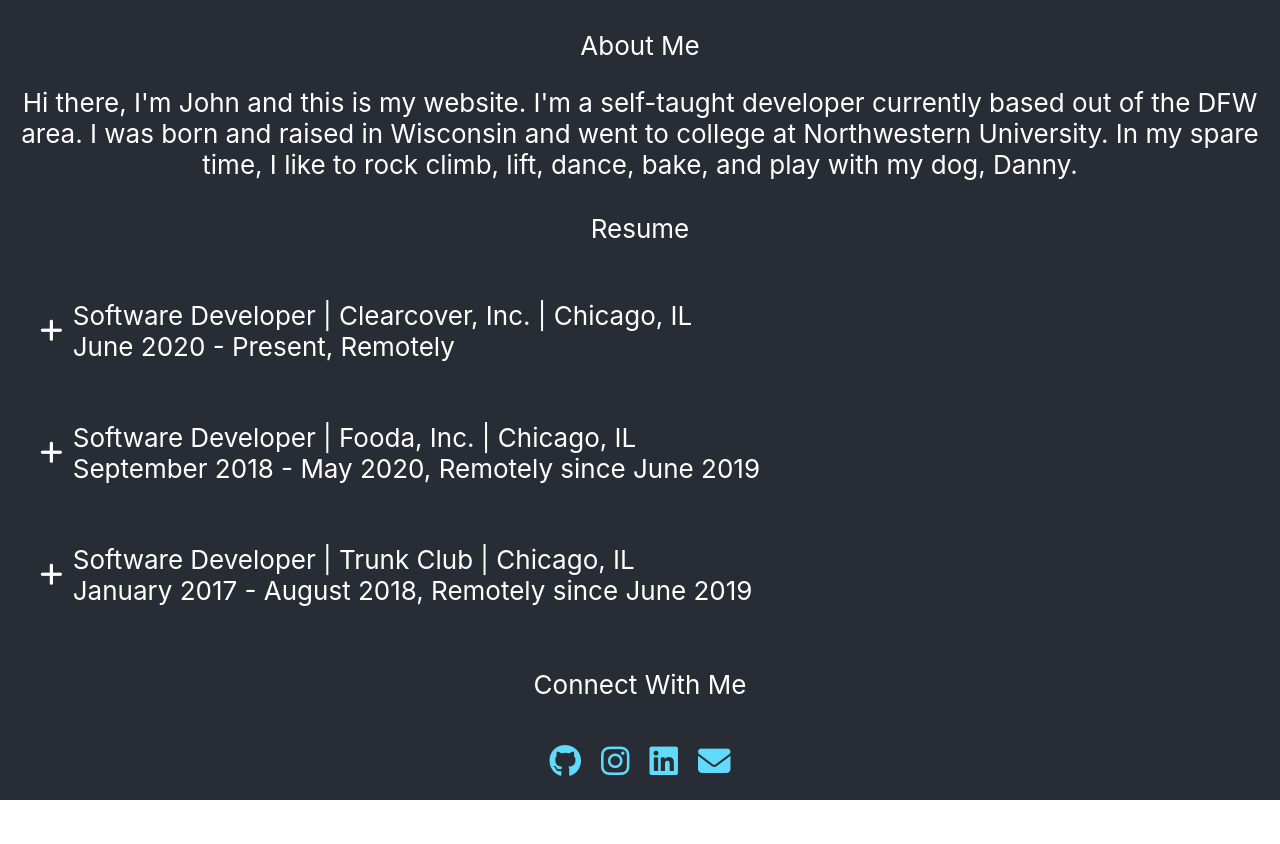
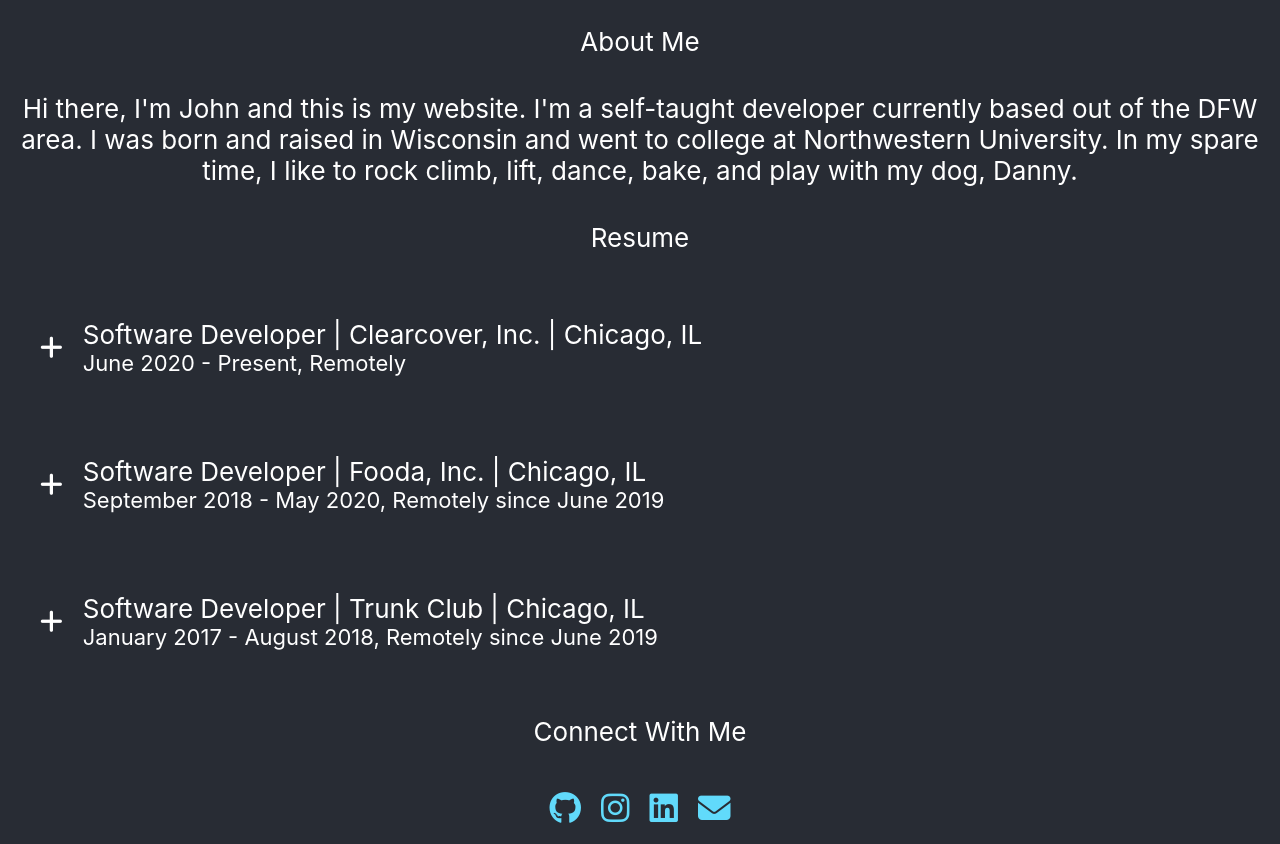
Before and after one commit to johnle192/my-portfolio-site, a React (Create React App) app: page / in a window 1280 px wide. Before the commit the page ends 800 px from the top, so only its background shows below. Built offline with nearby package versions, Linux system fonts and the light colour scheme.

Commit message:
refactor resume item header

```diff
--- a/src/App.css
+++ b/src/App.css
@@ -1,16 +1,5 @@
 .App {
   text-align: center;
-}
-
-.App-logo {
-  height: 40vmin;
-  pointer-events: none;
-}
-
-@media (prefers-reduced-motion: no-preference) {
-  .App-logo {
-    animation: App-logo-spin infinite 20s linear;
-  }
 }
 
 .App-header, .App-main, .App-footer {
@@ -23,10 +12,8 @@
   color: white;
 }
 
-.resume-item {
-  justify-content: left;
-  text-align: left;
-  padding: 30px
+.about-content {
+  padding: 10px
 }
 
 .icon-link {
@@ -50,6 +37,22 @@
   padding: 10px;
 }
 
+.Collapsible__trigger.is-open i {
+  transform: rotate(135deg);
+  transition-duration: 400ms;
+}
+
+.Collapsible__trigger.is-closed i {
+  transform: rotate(-0deg);
+  transition-duration: 400ms;
+}
+
+.resume-item {
+  justify-content: left;
+  text-align: left;
+  padding: 30px
+}
+
 .resume-icon {
   padding: 10px;
   display: inline-block;
@@ -60,27 +63,14 @@
 .resume-content {
   display: inline-block;
   vertical-align: middle;
+  padding: 10px;
+}
+
+.resume-duration {
+  font-size: calc(6px + 2vmin);
 }
 
 .resume-description {
-  border-top: 1px #61dafb solid
+  border-top: 1px #61dafb solid;
+  font-size: calc(5px + 2vmin);
 }
-
-.Collapsible__trigger.is-open i {
-  transform: rotate(135deg);
-  transition-duration: 400ms;
-}
-
-.Collapsible__trigger.is-closed i {
-  transform: rotate(-0deg);
-  transition-duration: 400ms;
-}
-
-@keyframes App-logo-spin {
-  from {
-    transform: rotate(0deg);
-  }
-  to {
-    transform: rotate(360deg);
-  }
-}
--- a/src/App.tsx
+++ b/src/App.tsx
@@ -1,5 +1,4 @@
 import React from 'react';
-import logo from 'logo.svg';
 import 'App.css';
 import About from 'components/About';
 import Contact from 'components/Contact';
--- a/src/components/About.tsx
+++ b/src/components/About.tsx
@@ -4,7 +4,7 @@
   render() {
     return <div className="about-container">
       <p> About Me </p>
-      <div>
+      <div className="about-content">
         Hi there, I'm John and this is my website. I'm a self-taught developer currently based out of the DFW area.
         I was born and raised in Wisconsin and went to college at Northwestern University. In my spare time, I like
         to rock climb, lift, dance, bake, and play with my dog, Danny.
--- a/src/components/ResumeItem.tsx
+++ b/src/components/ResumeItem.tsx
@@ -1,5 +1,6 @@
 import { Component } from "react"
 import Collapsible from "react-collapsible"
+import ResumeItemHeader from "components/ResumeItemHeader"
 
 export type ResumeItemProps = {
   id: string,
@@ -14,15 +15,7 @@
 
     return <div className="resume-item" key={id}>
       <Collapsible
-        trigger={
-          <div role="button">
-            <i className="resume-icon fa-solid fa-plus" />
-            <span className="resume-content">
-              <div className="resume-experience">{experience}</div>
-              <div className="resume-duration">{duration}</div>
-            </span>
-          </div>
-        }
+        trigger={<ResumeItemHeader experience={experience} duration={duration}/>}
       >
         <div className="resume-description">
           <ul>
--- /dev/null
+++ b/src/components/ResumeItemHeader.tsx
@@ -0,0 +1,22 @@
+import { Component } from "react";
+
+type ResumeItemHeaderProps = {
+  experience: string,
+  duration: string
+}
+
+class ResumeItemHeader extends Component<ResumeItemHeaderProps, {}> {
+  render() {
+    const { experience, duration } = this.props
+
+    return <div role="button">
+      <i className="resume-icon fa-solid fa-plus" />
+      <span className="resume-content">
+        <div className="resume-experience">{experience}</div>
+        <div className="resume-duration">{duration}</div>
+      </span>
+    </div>
+  };
+}
+
+export default ResumeItemHeader
```
